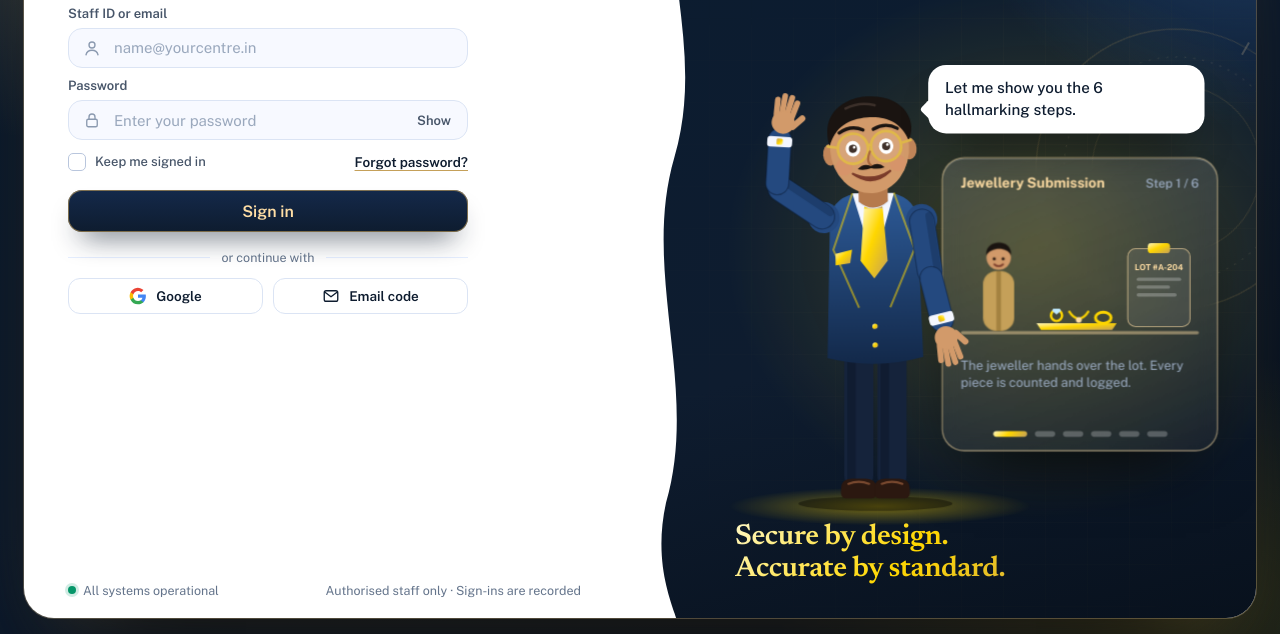
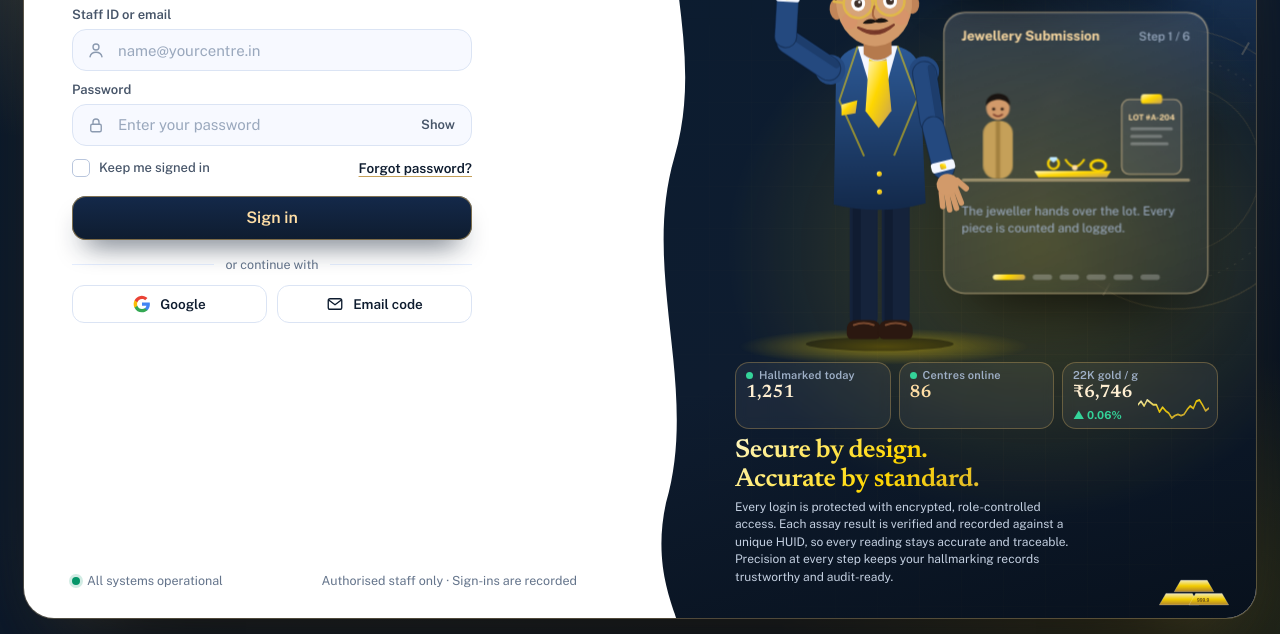
Before and after one commit to Kunal12788/qsc, a plain HTML site: page login.html in a window 1280 px wide. Shown: the part 166-800 px from the top of the page. Drawn offline with nearby package versions, Linux system fonts and the light colour scheme.

Commit message:
fix(signin): restore full desktop content (live ticker, gold bars, subtitles) and ensure zero bottom cutoff on both desktop and tab

```diff
--- a/login.html
+++ b/login.html
@@ -40,7 +40,7 @@ body{
 @keyframes rise{from{opacity:0;transform:translateY(22px)}to{opacity:1;transform:none}}
 
 /* ============ Form side ============ */
-.form-side{display:flex;flex-direction:column;padding:clamp(14px,2.5vh,28px) clamp(20px,4.2vw,44px) clamp(12px,2vh,22px);position:relative;z-index:2;min-width:0;overflow-y:auto;overflow-x:hidden;-webkit-overflow-scrolling:touch}
+.form-side{display:flex;flex-direction:column;padding:clamp(16px,2.8vh,32px) clamp(20px,4.4vw,48px) clamp(16px,2.4vh,26px);position:relative;z-index:2;min-width:0;overflow-y:auto;overflow-x:hidden;-webkit-overflow-scrolling:touch}
 .form-side::-webkit-scrollbar{width:5px}
 .form-side::-webkit-scrollbar-thumb{background:rgba(197,160,89,.35);border-radius:4px}
 .form-side::-webkit-scrollbar-track{background:transparent}
@@ -271,10 +271,18 @@ a:focus-visible,button:focus-visible{outline:2px solid var(--gold);outline-offse
 /* ============ Responsive tiers ============ */
 /* Desktop & laptop: the card fills the viewport (never scrolls the page unless the window is really short) */
 @media (min-width:1000px){
-  .frame{height:clamp(560px,calc(100vh - 2*var(--padY)),980px);height:clamp(560px,calc(100dvh - 2*var(--padY)),980px)}
+  .frame{height:clamp(580px,calc(100vh - 2*var(--padY)),980px);height:clamp(580px,calc(100dvh - 2*var(--padY)),980px);min-height:560px}
 }
-@media (min-width:1000px) and (max-height:820px){ .tag p{display:none} }
-@media (min-width:1000px) and (max-height:720px){ .sub{display:none} .logo small{display:none} }
+/* Keep tag paragraph visible on desktop */
+@media (min-width:1000px) and (max-height:820px){
+  .tag p{font-size:12px;line-height:1.45;margin-top:4px}
+  .tag h2{font-size:clamp(18px,2.2vw,26px)}
+}
+/* Keep sub-headline and logo subtitle visible on desktop */
+@media (min-width:1000px) and (max-height:720px){
+  .sub{font-size:13.5px;margin-top:4px}
+  .logo small{font-size:11px}
+}
 @media (min-width:1000px) and (max-height:600px){
   body{place-items:start center}
   .frame{height:auto;min-height:560px}
@@ -282,28 +290,34 @@ a:focus-visible,button:focus-visible{outline:2px solid var(--gold);outline-offse
 @media (min-width:1700px) and (min-height:960px){ .frame{max-width:1440px} }
 
 /* Tablet & small laptop windows: host banner on top, form below.
-   Compact visual banner so the entire form, submit button, and footer fit without being cut off! */
+   Compact visual banner and guaranteed bottom visibility on ALL tablets! */
 @media (max-width:999px){
-  body{place-items:center;padding:clamp(8px,1.5vh,16px) clamp(10px,2vw,20px);overflow-y:auto}
-  .frame{grid-template-columns:1fr;grid-template-rows:auto minmax(0,1fr);max-width:680px;border-radius:20px;
-    height:auto;max-height:calc(var(--app-h,100dvh) - clamp(14px,2.5vh,28px));min-height:0}
-  .visual{order:-1;padding:10px 16px 0;justify-content:flex-start;height:clamp(120px,19vh,190px);height:clamp(120px,19dvh,190px)}
+  body{place-items:center;padding:clamp(8px,1.5vh,16px) clamp(10px,2vw,20px);overflow-y:auto;min-height:100vh;min-height:100dvh}
+  .frame{grid-template-columns:1fr;grid-template-rows:auto minmax(0,1fr);max-width:680px;border-radius:22px;
+    height:auto;max-height:calc(var(--app-h,100dvh) - clamp(12px,2vh,24px));min-height:0}
+  .visual{order:-1;padding:12px 18px 0;justify-content:flex-start;height:clamp(130px,20vh,195px);height:clamp(130px,20dvh,195px)}
   .wave,.chip,.tag{display:none}
   .scene{flex:1;min-height:0;height:auto;margin:0}
-  .form-side{padding:clamp(10px,1.6vh,18px) clamp(18px,4.2vw,36px) clamp(12px,2vh,20px);min-height:0;overflow-y:auto;-webkit-overflow-scrolling:touch}
-  .form-wrap{padding-top:2px;margin:auto 0}
+  .form-side{padding:clamp(12px,1.8vh,20px) clamp(18px,4.4vw,38px) clamp(16px,2.4vh,24px);min-height:0;overflow-y:auto;-webkit-overflow-scrolling:touch}
+  .form-wrap{padding-top:4px;margin:auto 0}
+  .form-foot{padding-bottom:14px;flex-shrink:0}
+  .mini{display:flex}
 }
 
-/* Tablet Landscape: compact spacing so the entire 2-col card fits 768px/800px screens cleanly */
+/* Tablet Landscape: 2-column card with live ticker, full text, and bottom never cut off */
 @media (min-width:768px) and (max-height:850px){
-  :root{--padY:clamp(6px,1.2vh,14px)}
-  .frame{height:calc(var(--app-h,100dvh) - 2*var(--padY));max-height:96vh}
-  .form-side{overflow-y:auto;padding-top:clamp(10px,1.8vh,16px);padding-bottom:clamp(10px,1.8vh,16px)}
+  :root{--padY:clamp(8px,1.5vh,16px)}
+  .frame{height:calc(var(--app-h,100dvh) - 2*var(--padY));min-height:540px;max-height:96vh}
+  .form-side{overflow-y:auto;padding-top:clamp(12px,2vh,20px);padding-bottom:clamp(14px,2.2vh,24px)}
   .field{margin-top:clamp(8px,1.3vh,13px)}
-  input[type=text],input[type=password]{height:clamp(40px,4.8vh,46px)}
-  .submit{height:clamp(42px,5vh,48px)}
-  .alt button{height:clamp(36px,4.4vh,42px)}
-  .form-foot{padding-top:clamp(6px,1vh,10px);padding-bottom:6px}
+  input[type=text],input[type=password]{height:clamp(42px,5vh,48px)}
+  .submit{height:clamp(44px,5.2vh,50px)}
+  .alt button{height:clamp(38px,4.5vh,44px)}
+  .form-foot{padding-top:clamp(6px,1vh,12px);padding-bottom:12px;flex-shrink:0}
+  .live{margin-bottom:8px;gap:8px}
+  .kpi{padding:6px 10px 5px}
+  .kpi b{font-size:18px}
+  .deco-bars{display:block;width:76px;bottom:10px;right:24px}
 }
 /* Phones: form only, sized to fit exactly one screen */
 @media (max-width:640px){
@@ -322,7 +336,11 @@ a:focus-visible,button:focus-visible{outline:2px solid var(--gold);outline-offse
   .form-side{padding-left:16px;padding-right:16px}
 }
 /* Short screens (any device): trim the extras so everything still fits */
-@media (max-height:780px){ .sub{display:none} .logo small{display:none} }
+/* Keep sub-headline and logo subtitle visible across all heights */
+@media (max-height:780px){
+  .sub{font-size:13.5px;margin-top:4px}
+  .logo small{font-size:11px}
+}
 @media (max-height:680px){
   label{margin-bottom:4px}
   .or{margin:8px 0 7px}
@@ -363,7 +381,13 @@ a:focus-visible,button:focus-visible{outline:2px solid var(--gold);outline-offse
 .mini .up{color:var(--ok)}.mini .dn{color:var(--err)}
 @media (max-width:999px){ .live,.deco{display:none} }
 @media (max-width:999px) and (min-height:701px){ .mini{display:flex} }
-@media (min-width:1000px) and (max-height:860px){ .live{display:none} .deco-bars{display:none} }
+/* Compact live ticker & deco on compact desktop heights instead of hiding */
+@media (min-width:1000px) and (max-height:860px){
+  .live{margin-bottom:8px;gap:8px}
+  .kpi{padding:6px 10px 5px}
+  .kpi b{font-size:18px}
+  .deco-bars{display:block;width:76px;bottom:10px;right:24px}
+}
 @media (prefers-reduced-motion:reduce){.deco-scale,.deco-ring,.pulse{animation:none}}
 
 @media (prefers-reduced-motion:reduce){.frame,.spinner,.slide *{animation:none!important}.submit::after{display:none}.board,.bubble{transition:none}}
```
Also changed, not shown: newsigninpage/sign-in-responsive (5).html (+45 -21 lines), signin.html (+45 -21 lines), stitch_bis_hallmarking_management_software/login.html (+45 -21 lines), stitch_bis_hallmarking_management_software/newsigninpage/sign-in-responsive (5).html (+45 -21 lines), stitch_bis_hallmarking_management_software/signin.html (+45 -21 lines).
